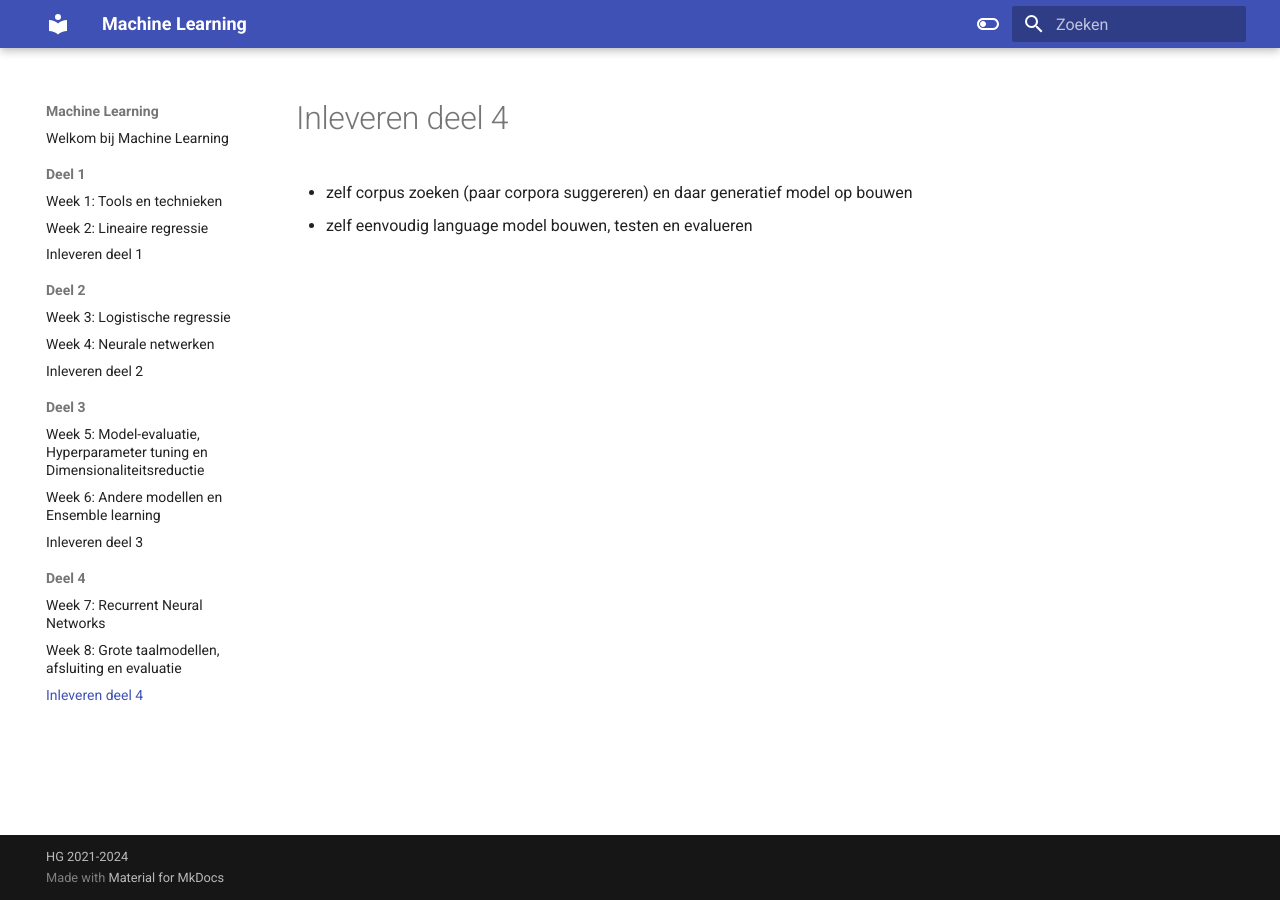
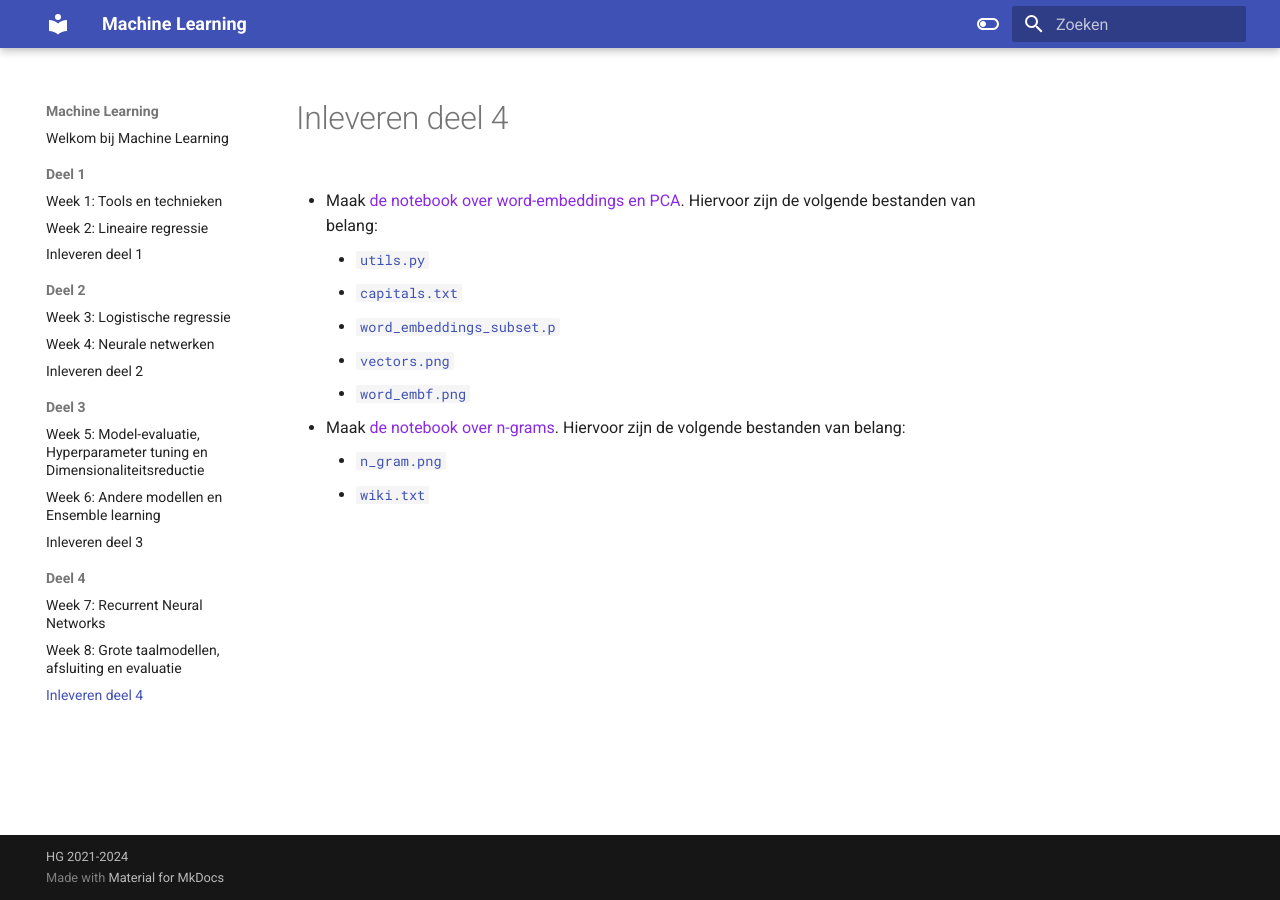
Before and after one commit to hanze-hbo-ict/Machine-Learning, an MkDocs documentation site: the page built from docs/deel4/inleveren.md, in a window 1280 px wide. Built offline with MkDocs 1.6.1 and Material for MkDocs 9.7.7, drawn with Linux system fonts in a browser that asks for light colours.

Commit message:
opgaven beschikbaar maken.

```diff
--- a/docs/deel4/inleveren.md
+++ b/docs/deel4/inleveren.md
@@ -1,4 +1,12 @@
 # Inleveren deel 4
 
-* zelf corpus zoeken (paar corpora suggereren) en daar generatief model op bouwen
-* zelf eenvoudig language model bouwen, testen en evalueren
+* Maak [de notebook over word-embeddings en PCA](opgaven/opgave4-1.ipynb). Hiervoor zijn de volgende bestanden van belang:
+    * [`utils.py`](opgaven/utils.py)
+    * [`capitals.txt`](opgaven/data/capitals.txt)
+    * [`word_embeddings_subset.p`](opgaven/data/word_embeddings_subset.p)
+    * [`vectors.png`](opgaven/imgs/vectors.jpeg)
+    * [`word_embf.png`](opgaven/imgs/word_embf.jpeg)
+
+* Maak [de notebook over n-grams](opgaven/opgave4-2.ipynb). Hiervoor zijn de volgende bestanden van belang:
+    * [`n_gram.png`](opgaven/imgs/n-gram.png)
+    * [`wiki.txt`](opgaven/data/wiki.txt)
```
Also changed, not shown: docs/deel4/opgaven/imgs/n-gram.png (added).
